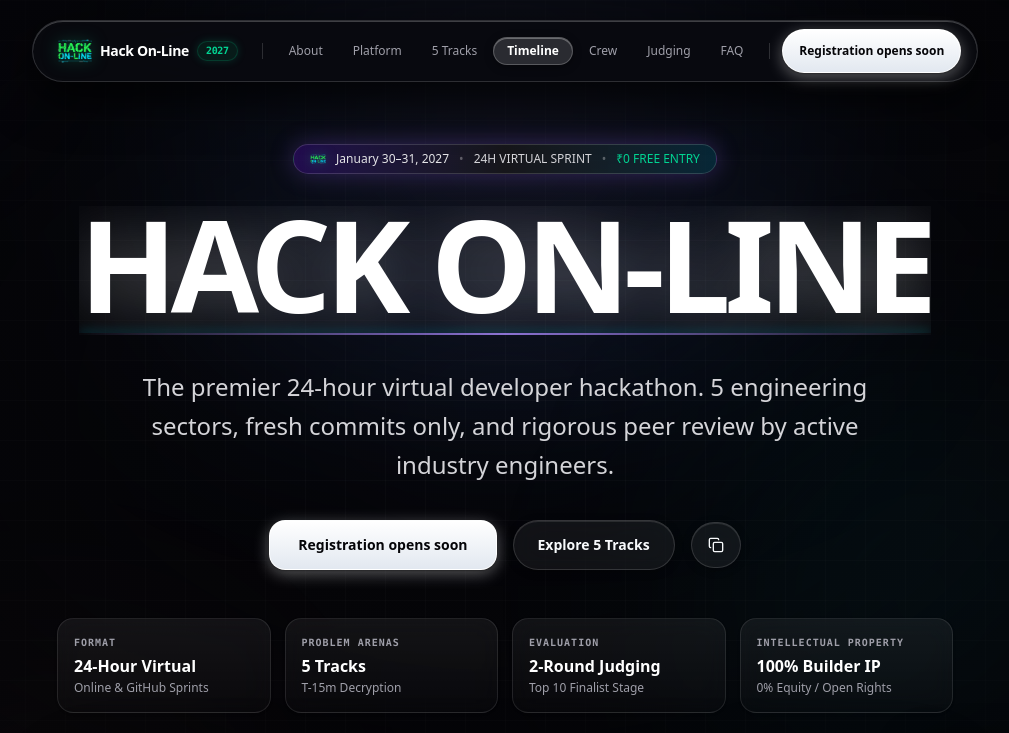
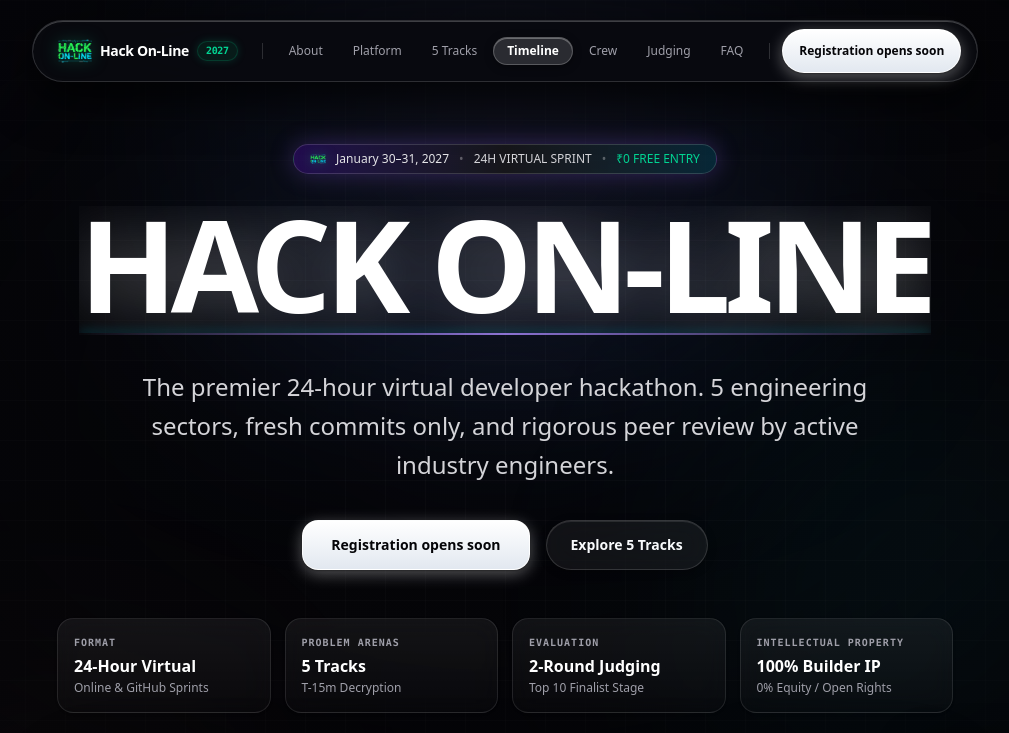
Before and after one commit to HridayBardia/Hack-On-Line, a Next.js app: page / in a window 1280 px wide. Shown: the top 733 px of the page, without its empty margins (135-1144 px from the left). Built offline with nearby package versions, Linux system fonts and the light colour scheme.

Commit message:
Remove copy link button until Unstop listing is live

```diff
--- a/src/components/sections/Hero.tsx
+++ b/src/components/sections/Hero.tsx
@@ -1,14 +1,10 @@
 "use client";
 
-import React, { useState, useRef } from "react";
+import React, { useRef } from "react";
 import { motion, useScroll, useTransform } from "framer-motion";
 import { Countdown } from "../Countdown";
 import { TextScramble } from "@/components/common/TextScramble";
-import {
-  Copy,
-  Check,
-  ChevronDown,
-} from "lucide-react";
+import { ChevronDown } from "lucide-react";
 
 interface HeroProps {
   onOpenRegister?: () => void;
@@ -16,9 +12,7 @@ interface HeroProps {
 
 export function Hero(props: HeroProps) {
   void props;
-  const [copied, setCopied] = useState(false);
   const containerRef = useRef<HTMLElement>(null);
-  const portalUrl = "https://unstop.com/hackathons/hack-on-line-2027";
 
   const { scrollYProgress } = useScroll({
     target: containerRef,
@@ -26,12 +20,6 @@ export function Hero(props: HeroProps) {
   });
 
   const heroY = useTransform(scrollYProgress, [0, 1], [0, 60]);
-
-  const copyLink = () => {
-    navigator.clipboard.writeText(portalUrl);
-    setCopied(true);
-    setTimeout(() => setCopied(false), 2000);
-  };
 
   return (
     <section
@@ -110,19 +98,6 @@ export function Hero(props: HeroProps) {
           >
             <span>Explore 5 Tracks</span>
           </a>
-
-          <button
-            onClick={copyLink}
-            className="luxury-button-secondary px-4 py-3.5 rounded-2xl text-sm text-zinc-400 hover:text-white flex items-center justify-center cursor-pointer"
-            title="Copy portal registration link"
-            aria-label="Copy portal registration link"
-          >
-            {copied ? (
-              <Check className="w-4 h-4 text-emerald-400" />
-            ) : (
-              <Copy className="w-4 h-4" />
-            )}
-          </button>
         </motion.div>
 
         {/* Event Feature Pillars with Scroll Reveal */}
```
